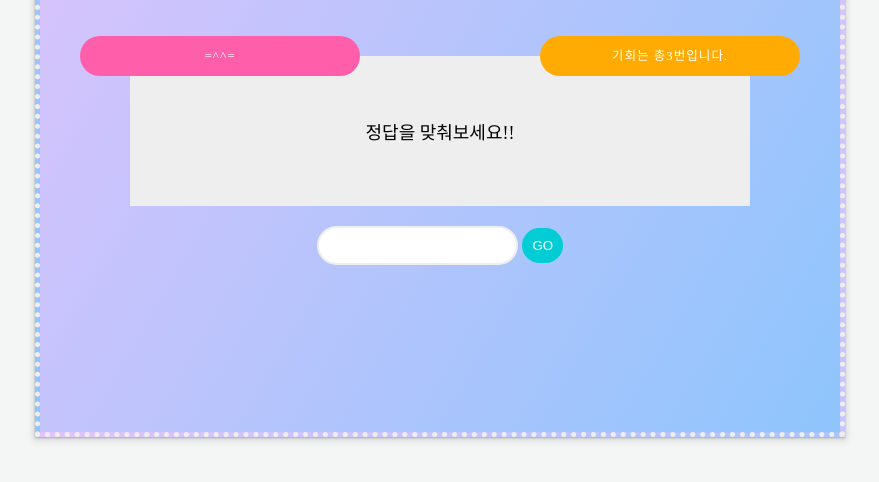
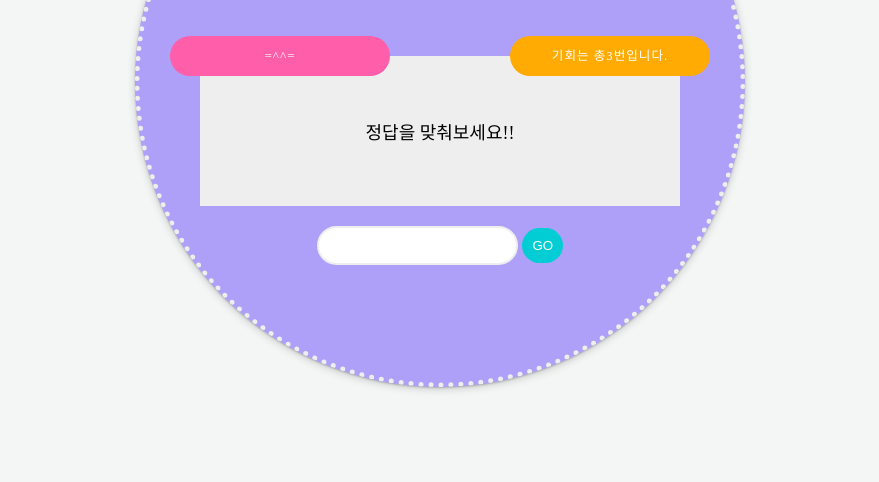
Before and after one commit to sueyesi/numberGame, a plain HTML site: page index.html in a window 1536 px wide. Shown: the part 318-800 px from the top of the page, without its empty margins (328-1207 px from the left). Drawn offline with Linux system fonts and the light colour scheme; a web font is replaced by a local one.

Commit message:
second commit

```diff
--- a/style.css
+++ b/style.css
@@ -159,15 +159,6 @@ button{
     font-size: 1.1rem;
 }
 
-@media all and (min-width:1400px) {
-    .container {
-        position: relative;
-        width: 800px;
-        height: 700px;
-        border-radius: 0;
-        background-image: linear-gradient(120deg, #e0c3fc 0%, #8ec5fc 100%);
-    }
-}
 @media all and (max-width:620px) {
     .container {
         position: relative;
```
